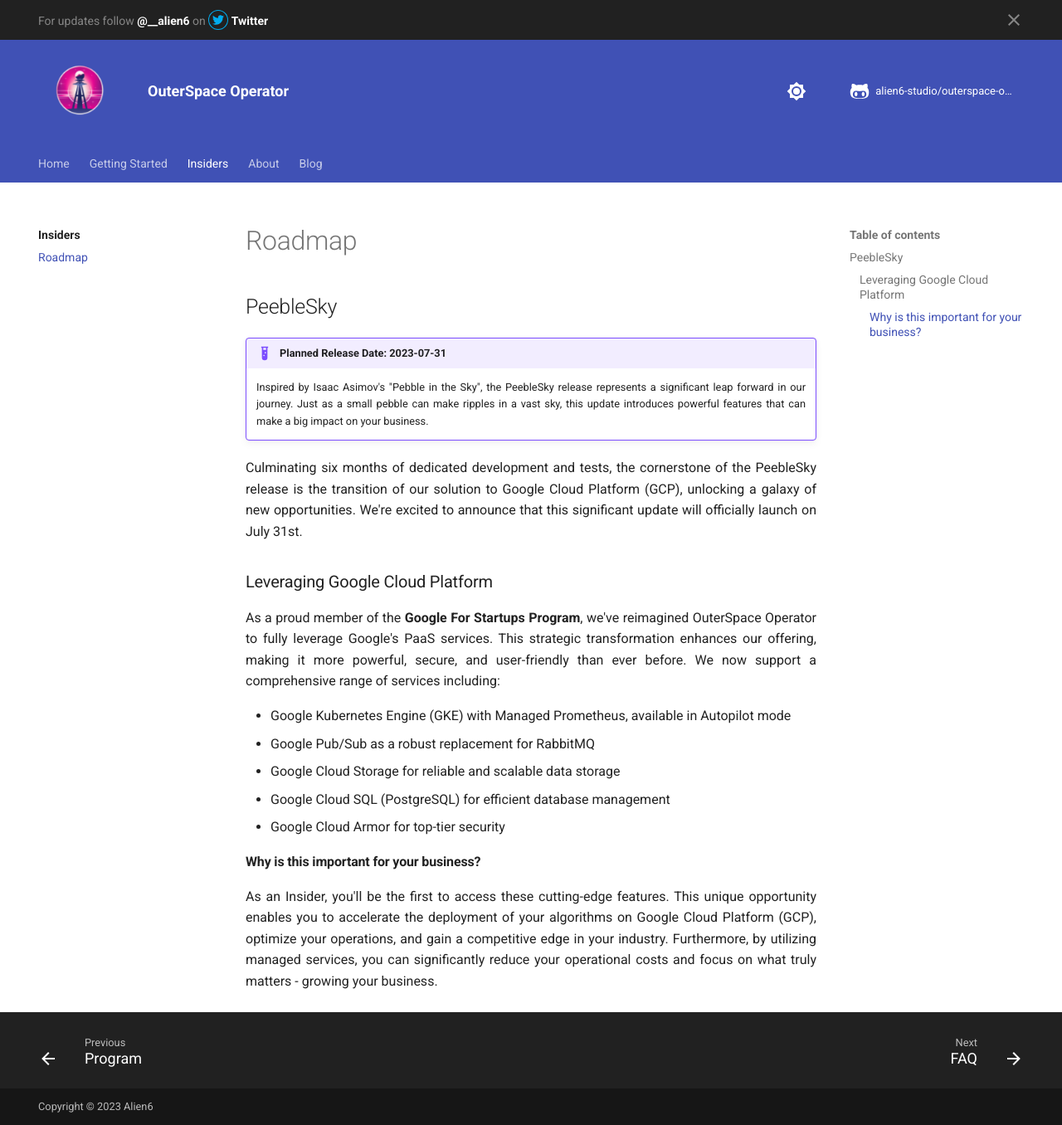
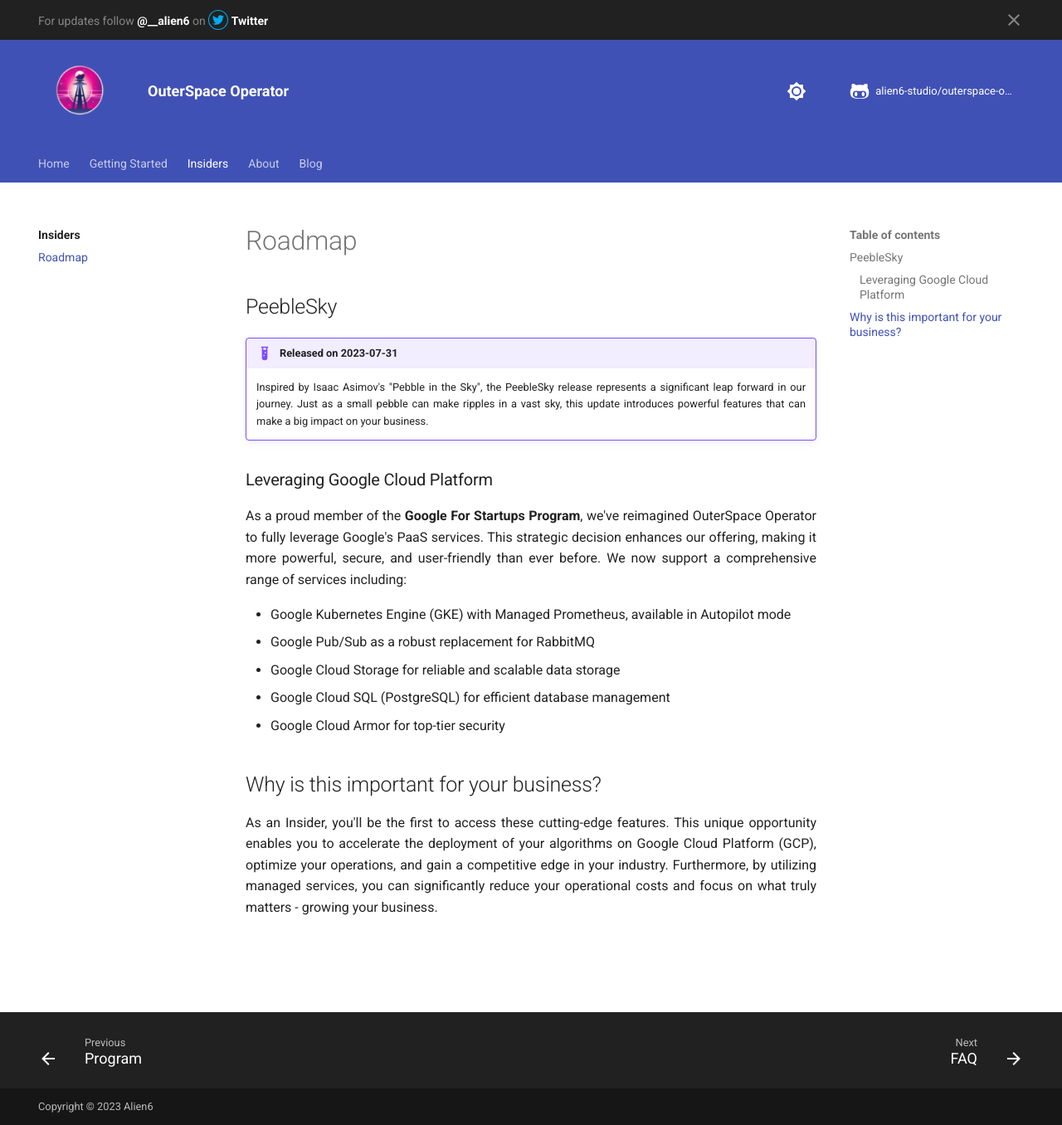
Before and after one commit to Alien6-Studio/outerspace-operator, an MkDocs documentation site: the page built from docs/insiders/roadmap.md, in a window 1280 px wide and 1356 px high. Shown: the whole window at 83% size. Built offline with MkDocs 1.6.1 and Material for MkDocs 9.7.7, drawn with Linux system fonts in a browser that asks for light colours; plug-ins that fetch from the network failed and are left out; comment, search, counter and statistics services are not loaded.

Commit message:
feat: pebblesky release

```diff
--- a/docs/insiders/roadmap.md
+++ b/docs/insiders/roadmap.md
@@ -3,18 +3,14 @@
 description: Stay ahead with immediate access to the latest features of OuterSpace Operator.
 ---
 
-# Roadmap
-
 ## PeebleSky
 
-!!! example "Planned Release Date: 2023-07-31"
+!!! example "Released on 2023-07-31"
     Inspired by Isaac Asimov's "Pebble in the Sky", the PeebleSky release represents a significant leap forward in our journey. Just as a small pebble can make ripples in a vast sky, this update introduces powerful features that can make a big impact on your business.
-
-Culminating six months of dedicated development and tests, the cornerstone of the PeebleSky release is the transition of our solution to Google Cloud Platform (GCP), unlocking a galaxy of new opportunities. We're excited to announce that this significant update will officially launch on July 31st.
 
 ### Leveraging Google Cloud Platform
 
-As a proud member of the __Google For Startups Program__, we've reimagined OuterSpace Operator to fully leverage Google's PaaS services. This strategic transformation enhances our offering, making it more powerful, secure, and user-friendly than ever before. We now support a comprehensive range of services including:
+As a proud member of the __Google For Startups Program__, we've reimagined OuterSpace Operator to fully leverage Google's PaaS services. This strategic decision enhances our offering, making it more powerful, secure, and user-friendly than ever before. We now support a comprehensive range of services including:
 
 * Google Kubernetes Engine (GKE) with Managed Prometheus, available in Autopilot mode
 * Google Pub/Sub as a robust replacement for RabbitMQ
@@ -22,6 +18,6 @@
 * Google Cloud SQL (PostgreSQL) for efficient database management
 * Google Cloud Armor for top-tier security
 
-#### Why is this important for your business?
+## Why is this important for your business?
 
 As an Insider, you'll be the first to access these cutting-edge features. This unique opportunity enables you to accelerate the deployment of your algorithms on Google Cloud Platform (GCP), optimize your operations, and gain a competitive edge in your industry. Furthermore, by utilizing managed services, you can significantly reduce your operational costs and focus on what truly matters - growing your business.
```
Also changed, not shown: docs/about/press-room.md (+11 -2 lines), docs/assets/images/peeblesky.png (added), 1 other file.
